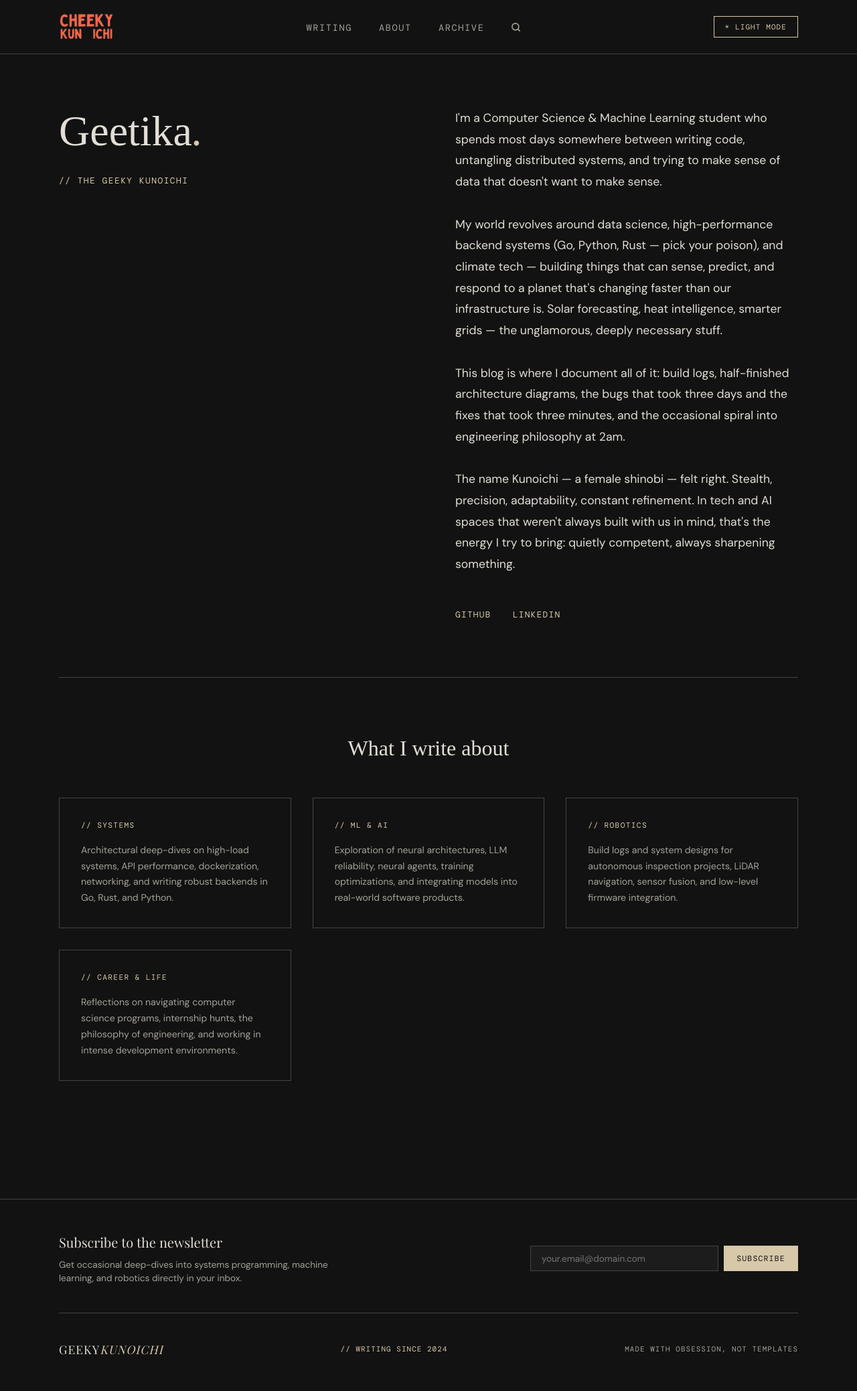
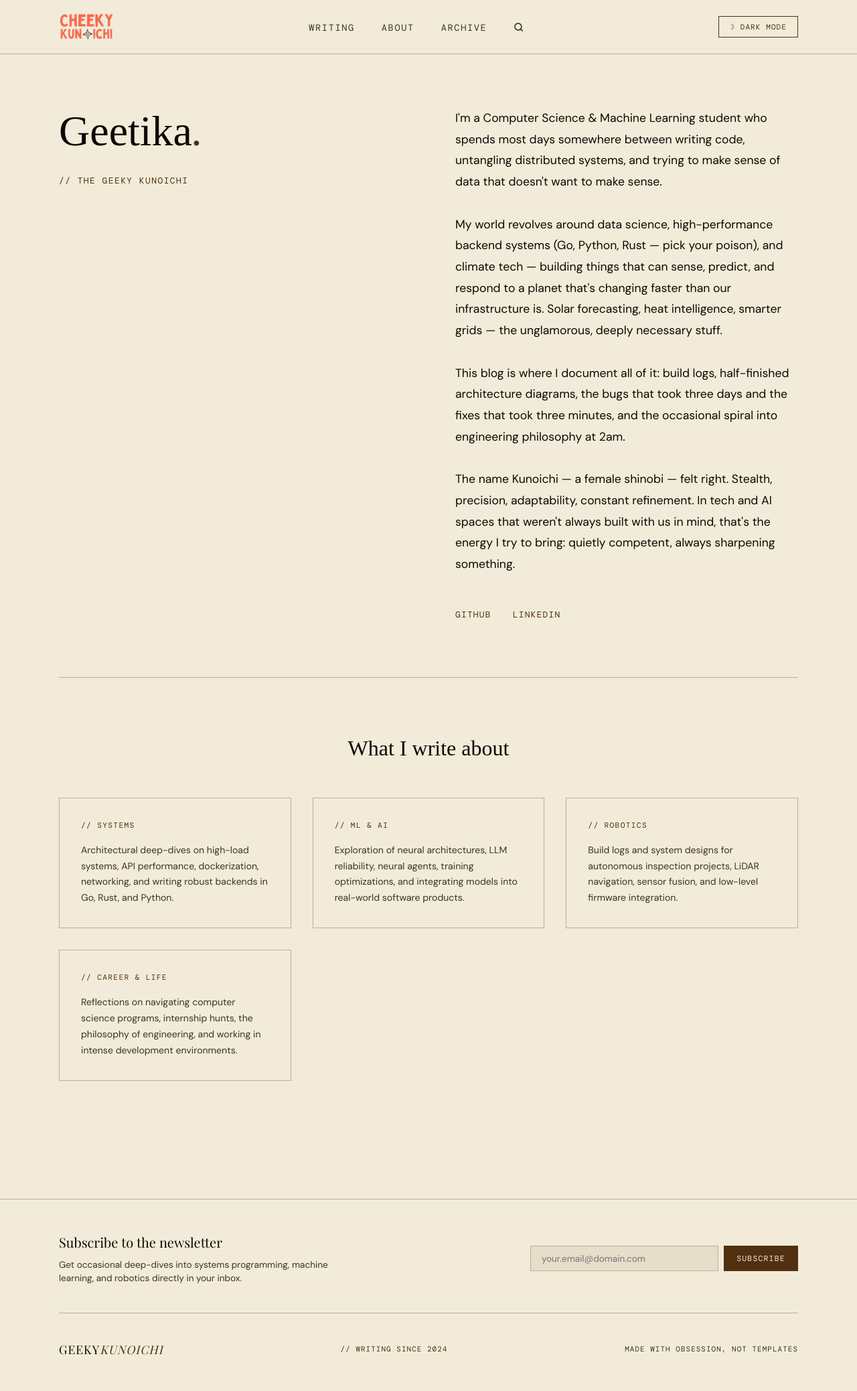
Before and after one commit to geetikavasistha-01/Blog, a Python web app: template templates/about.html in a window 1280 px wide. Shown: the whole page at 67% size. Run offline with Jinja, Linux system fonts and the light colour scheme; the template is opened without the code that fills it, so the values that code supplies are empty; some web fonts are replaced.

Commit message:
Default website theme state to light mode on first load

```diff
--- a/templates/base.html
+++ b/templates/base.html
@@ -33,7 +33,9 @@
   <script>
     (function() {
       const saved = localStorage.getItem('gk-theme');
-      if (saved === 'light') document.documentElement.setAttribute('data-theme', 'light');
+      if (saved === 'light' || saved === null) {
+        document.documentElement.setAttribute('data-theme', 'light');
+      }
     })();
   </script>
   <script src="{{ url_for('static', path='script.js') }}?v=1.7" defer></script>
```
